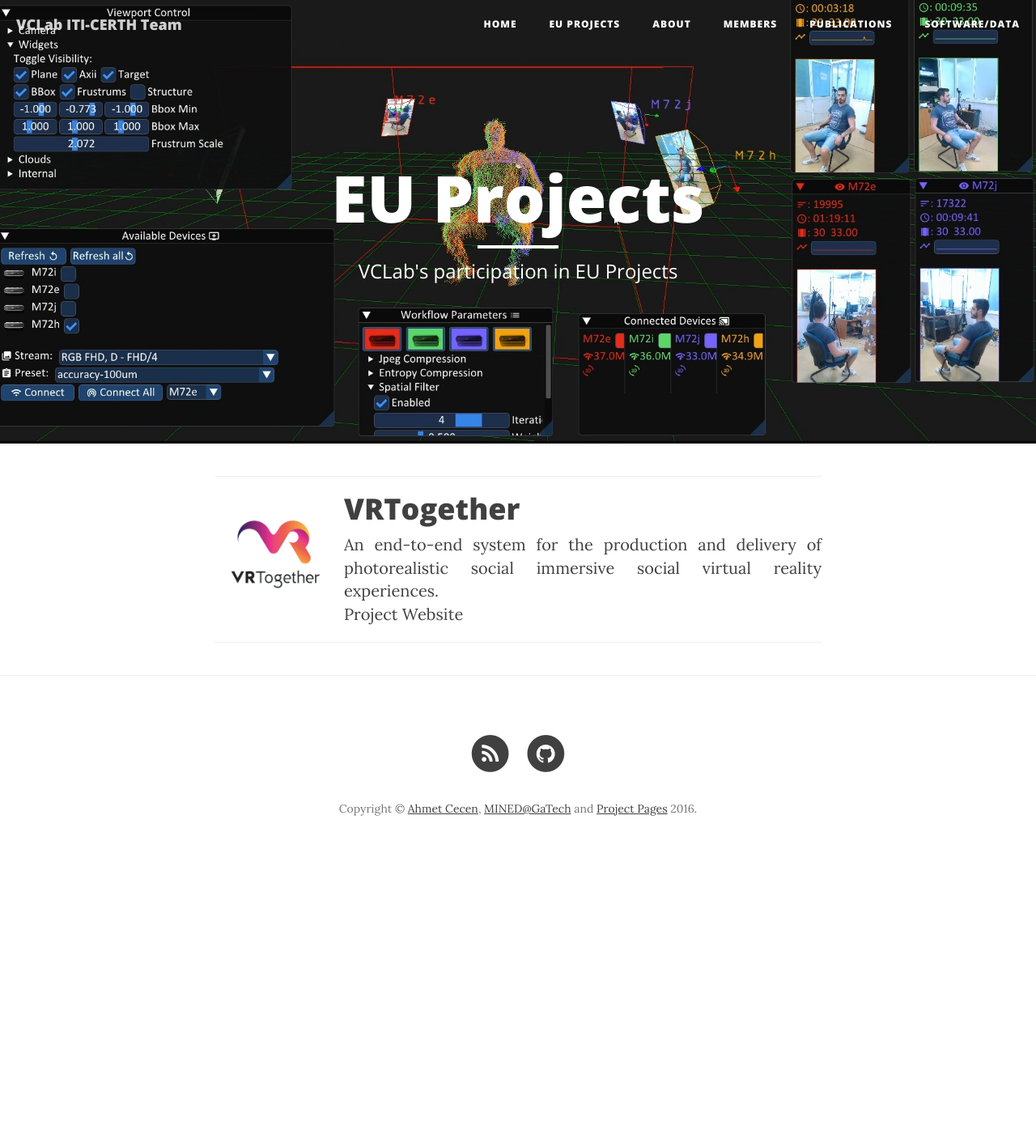
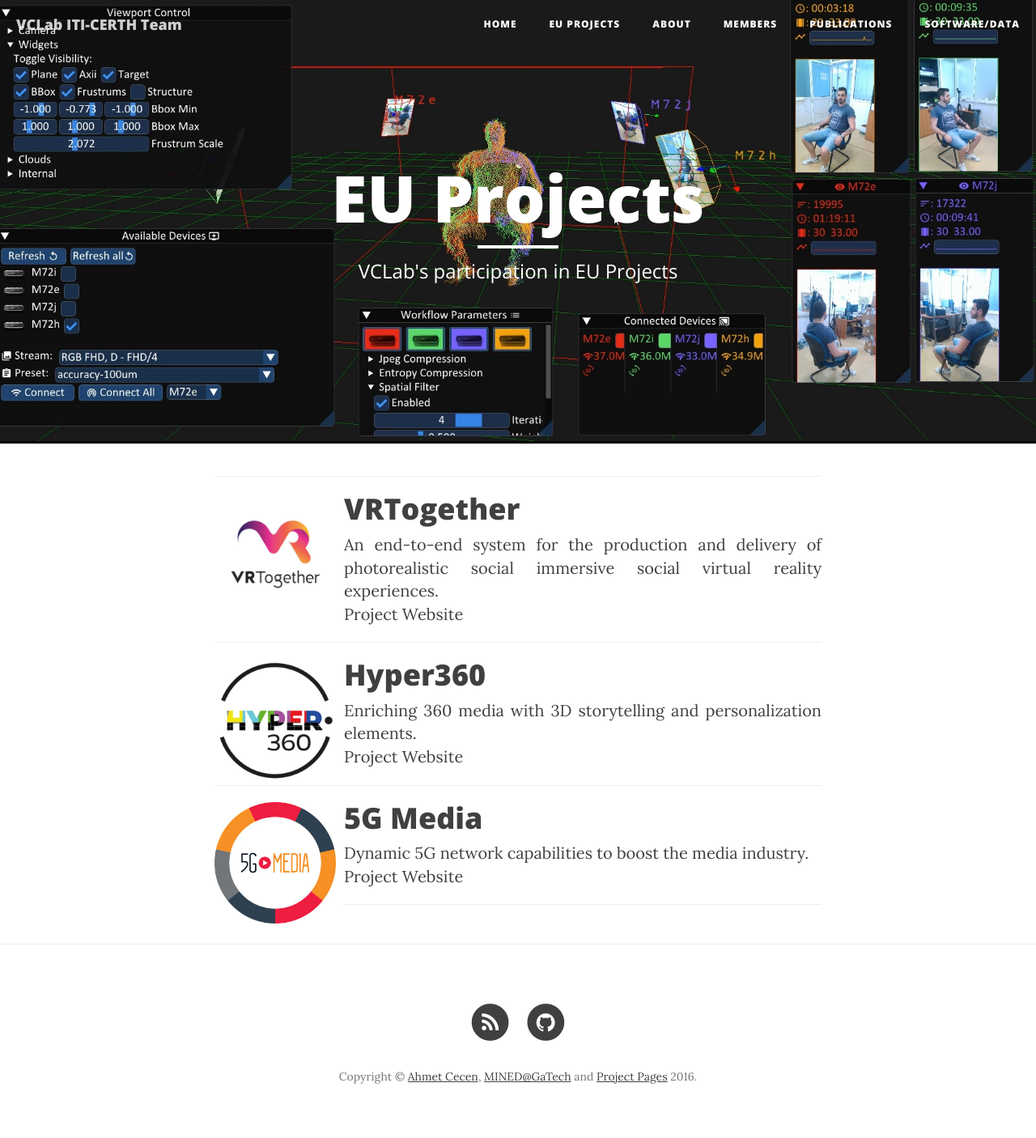
Before and after one commit to VCL3D/vcl3d.github.io, a Jekyll site: the page built from projects.html, in a window 1280 px wide. Shown: the whole page at 81% size. Built offline with Jekyll 4.4.1, drawn with Linux system fonts in a browser that asks for light colours; nearby versions of some CDN libraries; before the commit the page ends 1075 px from its top, so only the background shows below that.

Commit message:
+ Hyper360 and 5G projects(link, icons, basic description) Signed-off-by: ssaroglou <saroglou@iti.gr>

```diff
--- a/_data/projects.yml
+++ b/_data/projects.yml
@@ -5,3 +5,15 @@
   website: https://vrtogether.eu/
   img: https://github.com/VCL3D/vcl3d.github.io/blob/master/img/project_logos/vrt_logo.png?raw=true
   visible: true
+
+- name: Hyper360
+  description: Enriching 360 media with 3D storytelling and personalization elements.
+  website: http://www.hyper360.eu/
+  img: https://github.com/VCL3D/vcl3d.github.io/blob/master/img/project_logos/hyper_logo.jpg?raw=true
+  visible: true
+
+- name: 5G Media
+  description: Dynamic 5G network capabilities to boost the media industry.
+  website: http://www.5gmedia.eu/
+  img: https://github.com/VCL3D/vcl3d.github.io/blob/master/img/project_logos/5G_logo.jpg?raw=true
+  visible: true
```
Also changed, not shown: img/project_logos/5G_logo.jpg (added), img/project_logos/hyper_logo.jpg (added).
